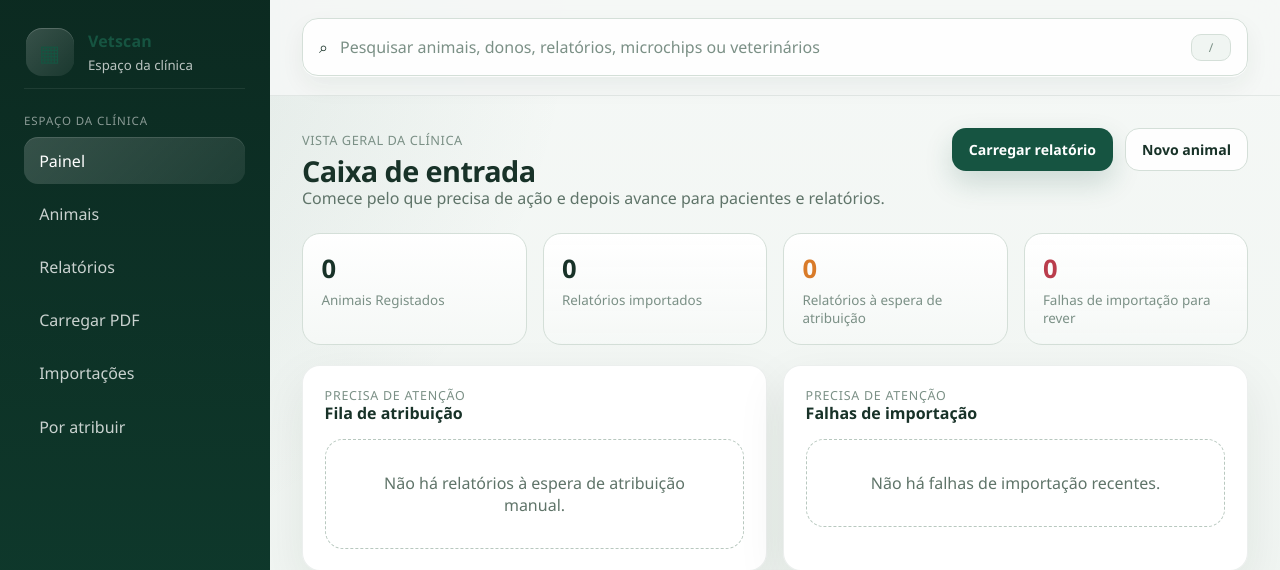
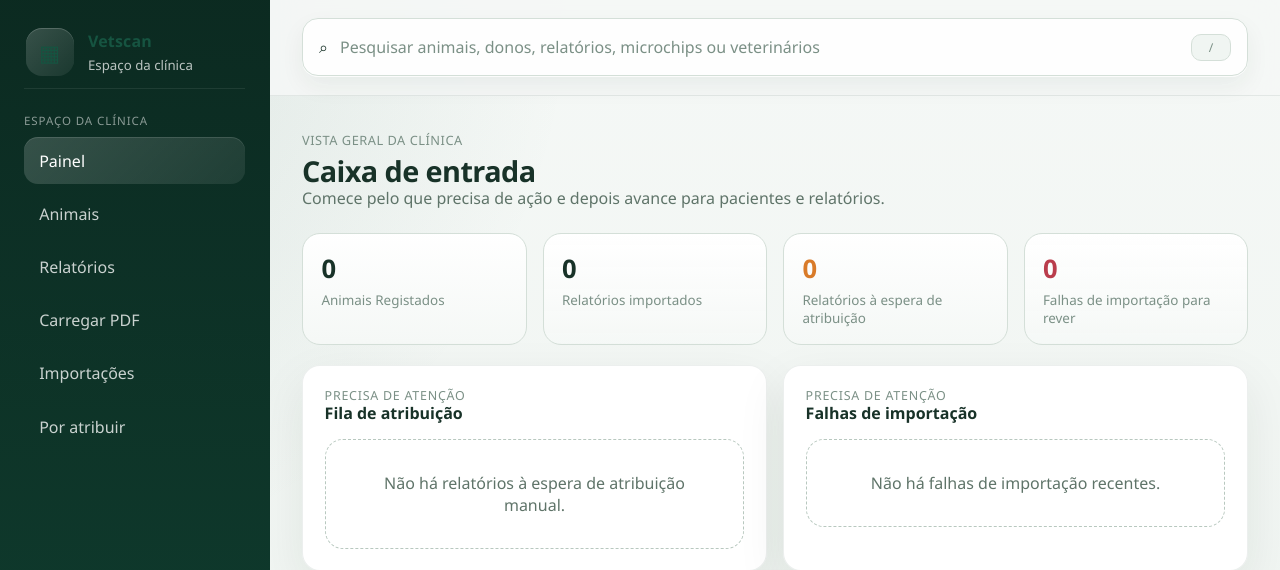
Before and after one commit to jomoormann/vetscan, a FastAPI app: page / in a window 1280 px wide. Shown: the top 570 px of the page. Run offline with FastAPI, Linux system fonts and the light colour scheme; parts of the project's set-up code (start-up, migrations or seed data) failed here and were passed over; some libraries are stand-ins or nearby versions.

Commit message:
Remove leftover cross-page header actions

```diff
--- a/templates/animals.html
+++ b/templates/animals.html
@@ -11,7 +11,6 @@
     </div>
     <div class="inline-actions">
         <a href="/animals/new" class="btn btn-primary">{{ t(lang, 'animals.new_animal') }}</a>
-        <a href="/upload" class="btn btn-secondary">{{ t(lang, 'dashboard.upload_report') }}</a>
     </div>
 </div>
 
--- a/templates/index.html
+++ b/templates/index.html
@@ -8,10 +8,6 @@
         <div class="eyebrow">{{ t(lang, 'dashboard.practice_view') }}</div>
         <h1>{{ t(lang, 'dashboard.inbox_title') }}</h1>
         <p class="page-subtitle">{{ t(lang, 'dashboard.inbox_subtitle') }}</p>
-    </div>
-    <div class="inline-actions">
-        <a href="/upload" class="btn btn-primary">{{ t(lang, 'dashboard.upload_report') }}</a>
-        <a href="/animals/new" class="btn btn-secondary">{{ t(lang, 'dashboard.new_animal') }}</a>
     </div>
 </div>
 
--- a/templates/unassigned_reports.html
+++ b/templates/unassigned_reports.html
@@ -8,9 +8,6 @@
         <div class="eyebrow">{{ t(lang, 'unassigned.queue') }}</div>
         <h1>{{ t(lang, 'unassigned.title') }}</h1>
         <p class="page-subtitle">{{ t(lang, 'unassigned.subtitle') }}</p>
-    </div>
-    <div class="inline-actions">
-        <a href="/upload" class="btn btn-primary">{{ t(lang, 'dashboard.upload_report') }}</a>
     </div>
 </div>
 
```
